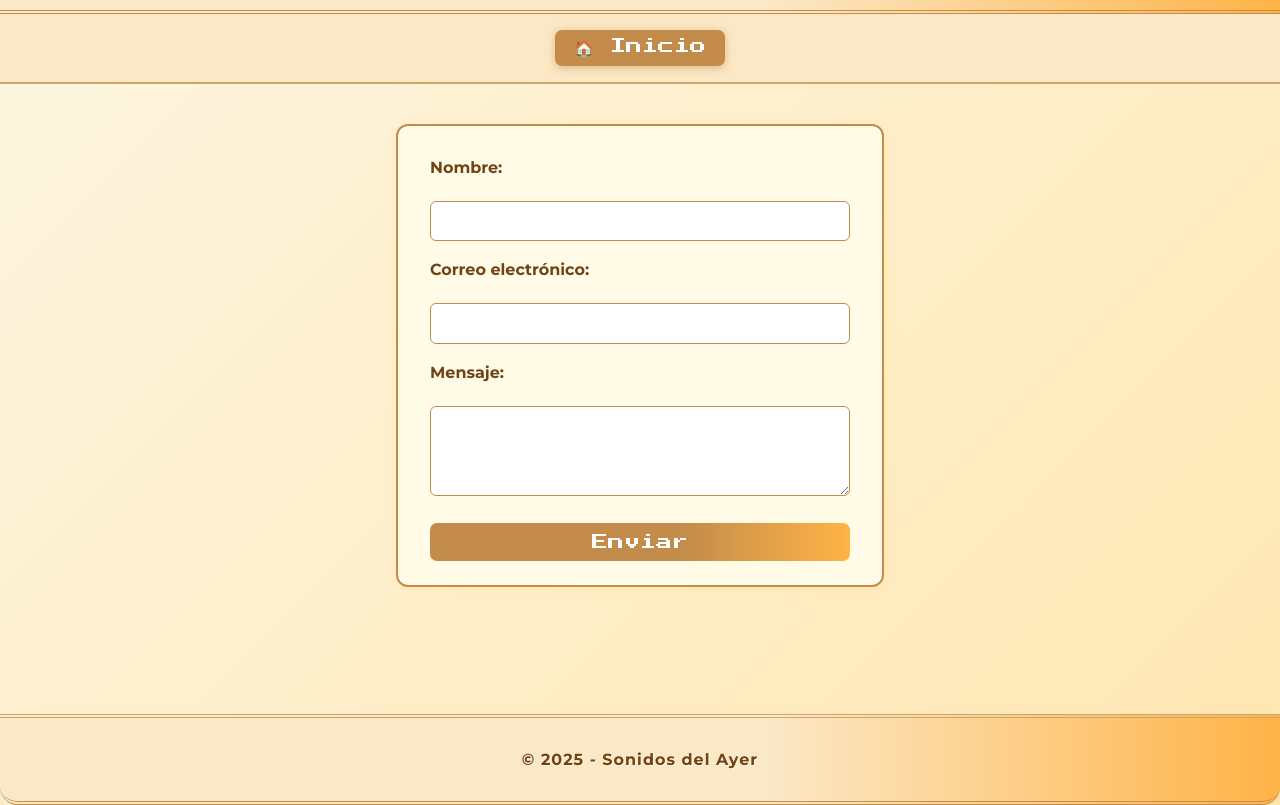
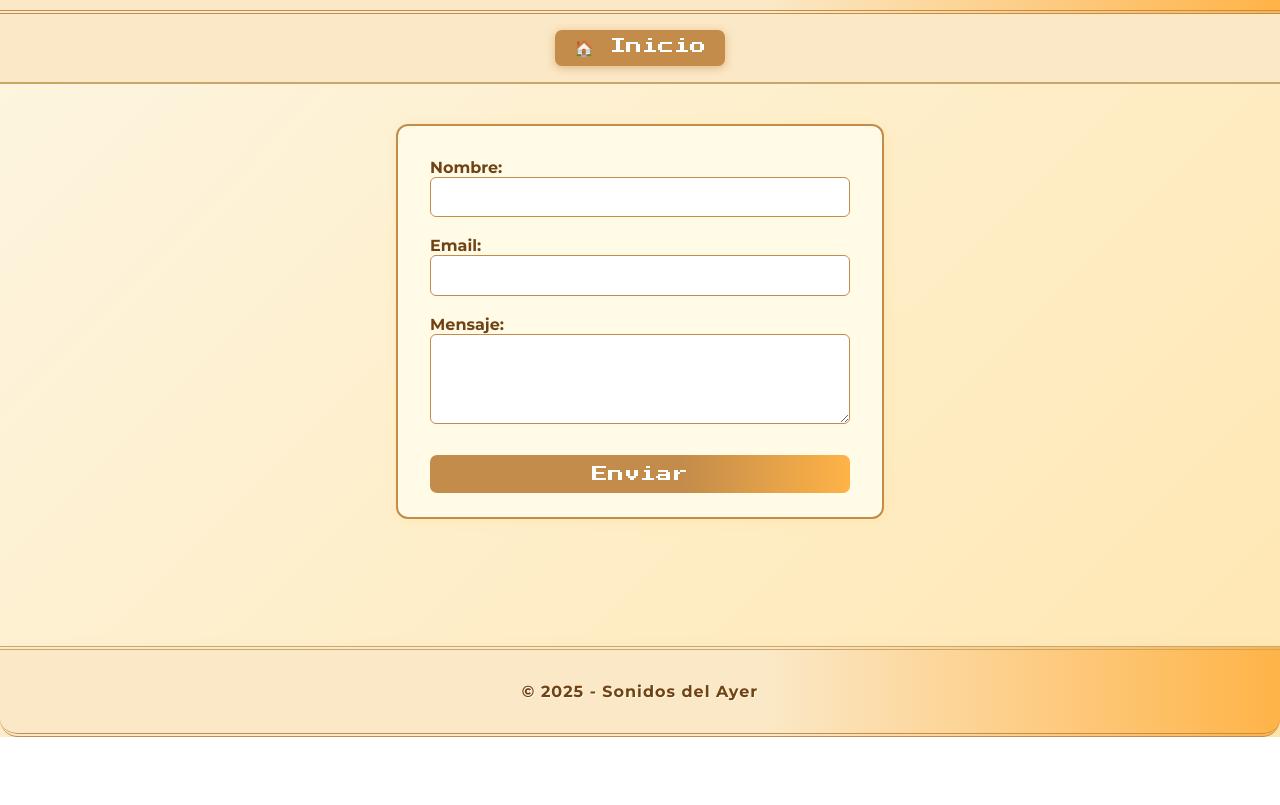
Before and after one commit to BenicioFIl/Miblog, a plain HTML site: page contacto.html in a window 1280 px wide. Shown: the part 107-912 px from the top of the page. After the commit the page ends 844 px from the top, so only its background shows below. Drawn offline with Linux system fonts and the light colour scheme.

Commit message:
Contacto online

```diff
--- a/contacto.html
+++ b/contacto.html
@@ -67,18 +67,23 @@
     </a>
   </div>
 </nav>
-  <form class="contact-form" autocomplete="off">
-    <label for="nombre">Nombre:</label>
-    <input type="text" id="nombre" name="nombre" required>
-
-    <label for="correo">Correo electrónico:</label>
-    <input type="email" id="correo" name="correo" required>
-
-    <label for="mensaje">Mensaje:</label>
-    <textarea id="mensaje" name="mensaje" required></textarea>
-
+  <form class="contact-form" action="https://formspree.io/f/mblyqryd" method="POST" autocomplete="off">
+    <div class="form-group">
+      <label for="nombre">Nombre:</label>
+      <input type="text" id="nombre" name="nombre" required>
+    </div>
+    <div class="form-group">
+      <label for="email">Email:</label>
+      <input type="email" id="email" name="email" required>
+    </div>
+    <div class="form-group">
+      <label for="mensaje">Mensaje:</label>
+      <textarea id="mensaje" name="message" required></textarea>
+    </div>
     <button type="submit">Enviar</button>
   </form>
   <footer style="margin-top: 7.9rem;">
     &copy; 2025 - Sonidos del Ayer
   </footer>
+</body>
+</html>
```
